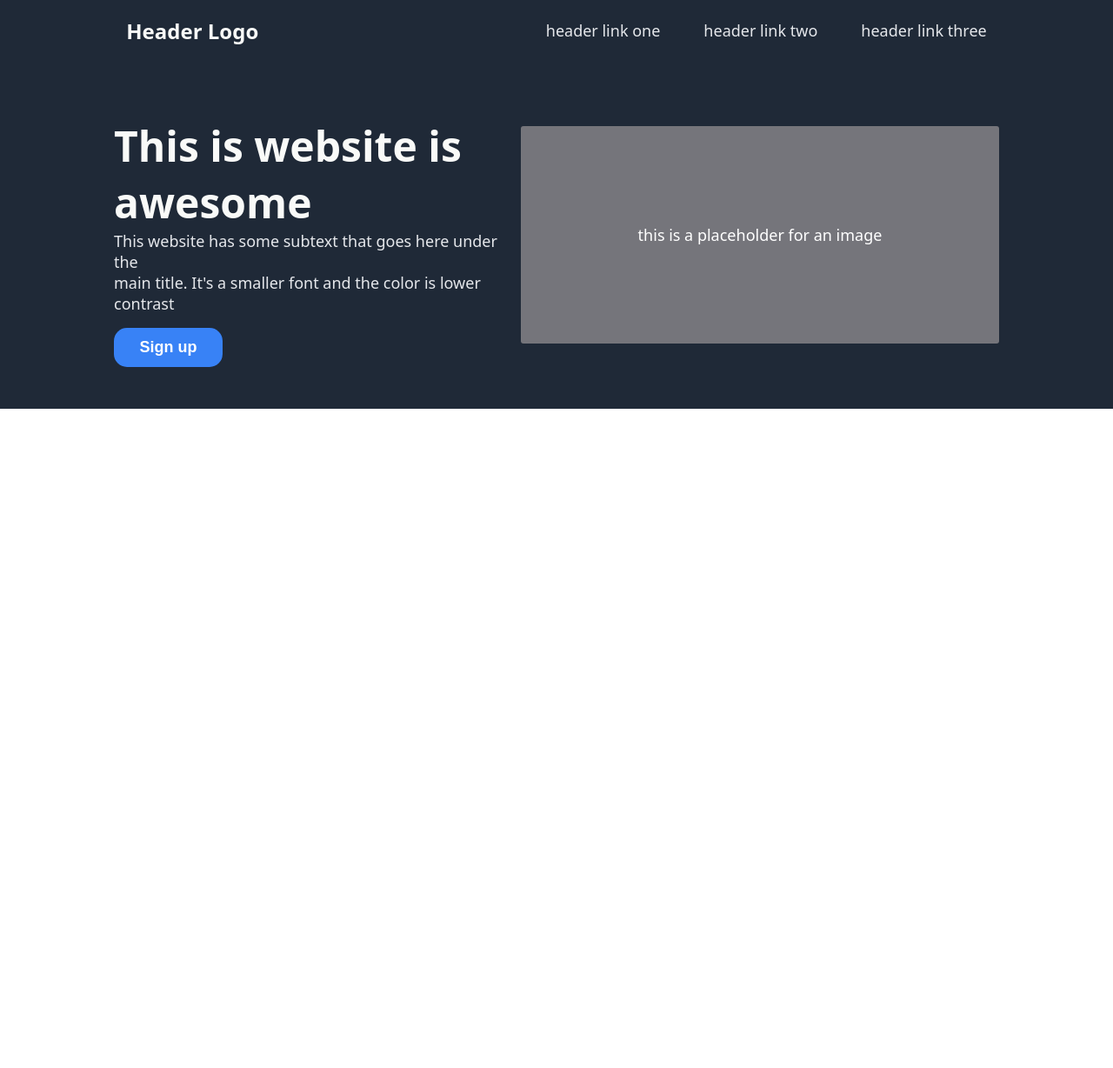
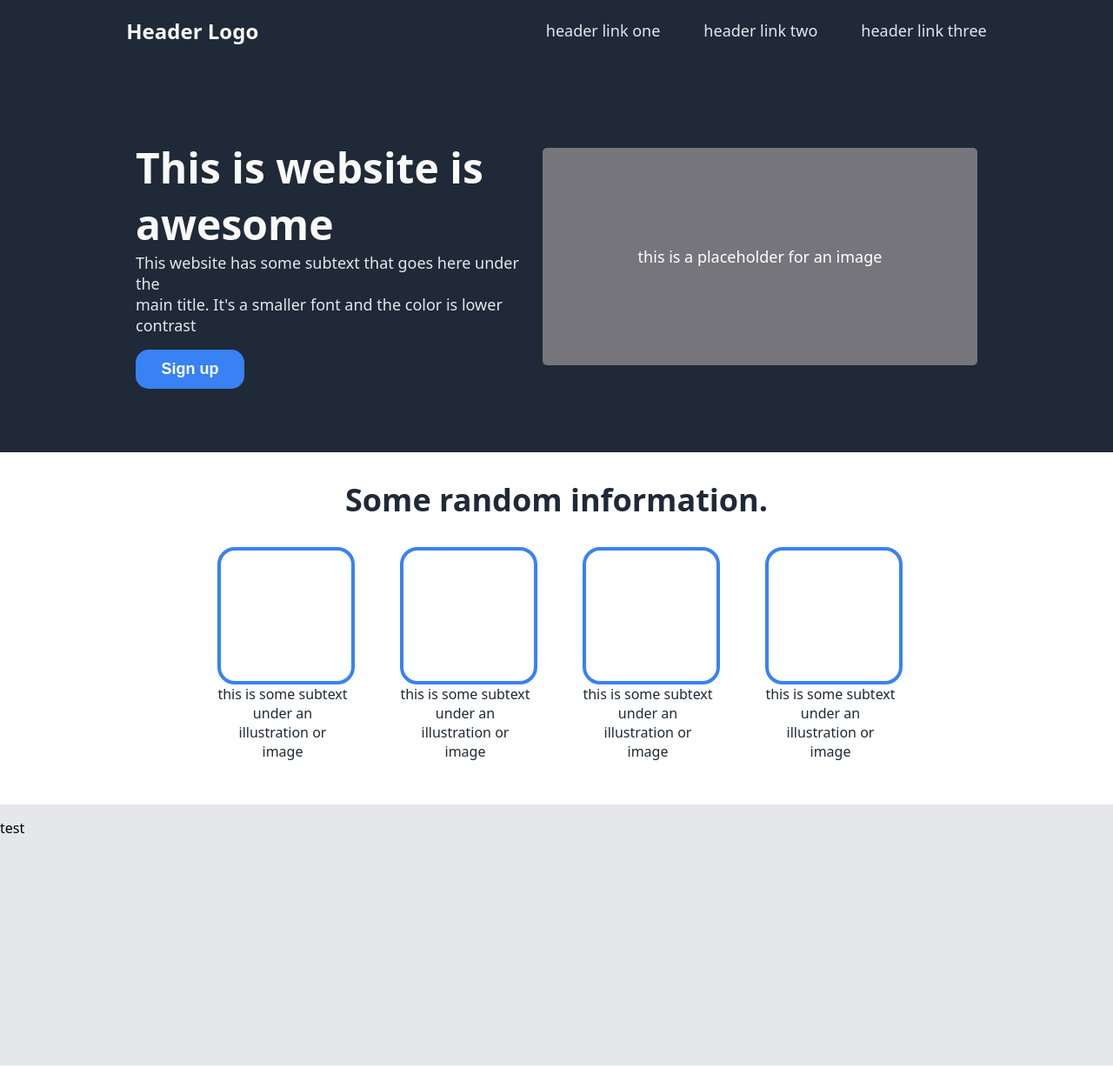
Before and after one commit to totalbeginner2/AwesomeWebsite, a plain HTML site: page index.html in a window 1280 px wide. Shown: the top 1228 px of the page at 87% size. Drawn offline with Linux system fonts and the light colour scheme.

Commit message:
added infopage git log q

```diff
--- a/index.html
+++ b/index.html
@@ -30,7 +30,28 @@
                 <p>this is a placeholder for an image</p>
             </div>
         </div>
-
+            <h2>Some random information.</h2>
+            <div class="infopage">
+            <div class="info">
+                <div class="infobox"></div>
+                <div class="text">this is some subtext under an illustration or image</div>
+            </div>
+            <div class="info">
+                <div class="infobox"></div>
+                <div class="text">this is some subtext under an illustration or image</div>
+            </div>
+            <div class="info">
+                <div class="infobox"></div>
+                <div class="text">this is some subtext under an illustration or image</div>
+            </div>
+            <div class="info">
+                <div class="infobox"></div>
+                <div class="text">this is some subtext under an illustration or image</div>
+            </div>
+        </div>
+        <div class="quote">
+            <p>test</p>
+        </div>
     </div>
     <div class="footer">
     <p>Copyright © My Project 2023</p>
--- a/styles.css
+++ b/styles.css
@@ -2,9 +2,10 @@ body {
     font-family: system-ui, -apple-system, BlinkMacSystemFont, 'Segoe UI', Roboto, Oxygen, Ubuntu, Cantarell, 'Open Sans', 'Helvetica Neue', sans-serif;
     display: flex;
     flex-direction: column;
-    height: 200vh;
+    height: 250vh;
     padding: 0;
     margin: 0;
+    gap: 0px;
 }
 
 .header {
@@ -37,11 +38,12 @@ body {
 .container {
     flex: auto;
     display: flex;
+    flex-direction: column;
 }
 
 .container .hero {
     display: flex;
-    height: 400px;
+    height: 450px;
     width: 100%;
     background-color: #1F2937;
     justify-content: center;
@@ -86,14 +88,53 @@ body {
 .contain2 {
     display: flex;
     height: 250px;
-    width: 550px;
+    width: 500px;
     background-color: rgba(177, 171, 171, 0.589);
     font-size: 18px;
     color: #ffffff;
     justify-content: center;
     align-items: center;
-    border-radius: 3px;
+    border-radius: 5px;
 }
+
+
+h2 {
+    font-size: 36px;
+    font-weight: 700;
+    color: #1f2937;
+    text-align: center;
+}
+
+.infopage {
+    display: flex;
+    justify-content: center;
+    gap: 60px;
+    margin-bottom: 50px;
+}
+
+.infobox {
+    height: 150px;
+    width: 150px;
+    border: 4px solid #3882F6;
+    border-radius: 20px;
+}
+
+.info {
+    max-width: 150px;
+}
+
+.info .text {
+    text-align: center;
+    color: #1f2937;
+    font-size: 16px;
+}
+
+.quote {
+    height: 300px;
+    width: 100%;
+    background-color: #E5E7EB
+}
+
 
 .footer {
     display: flex;
```
